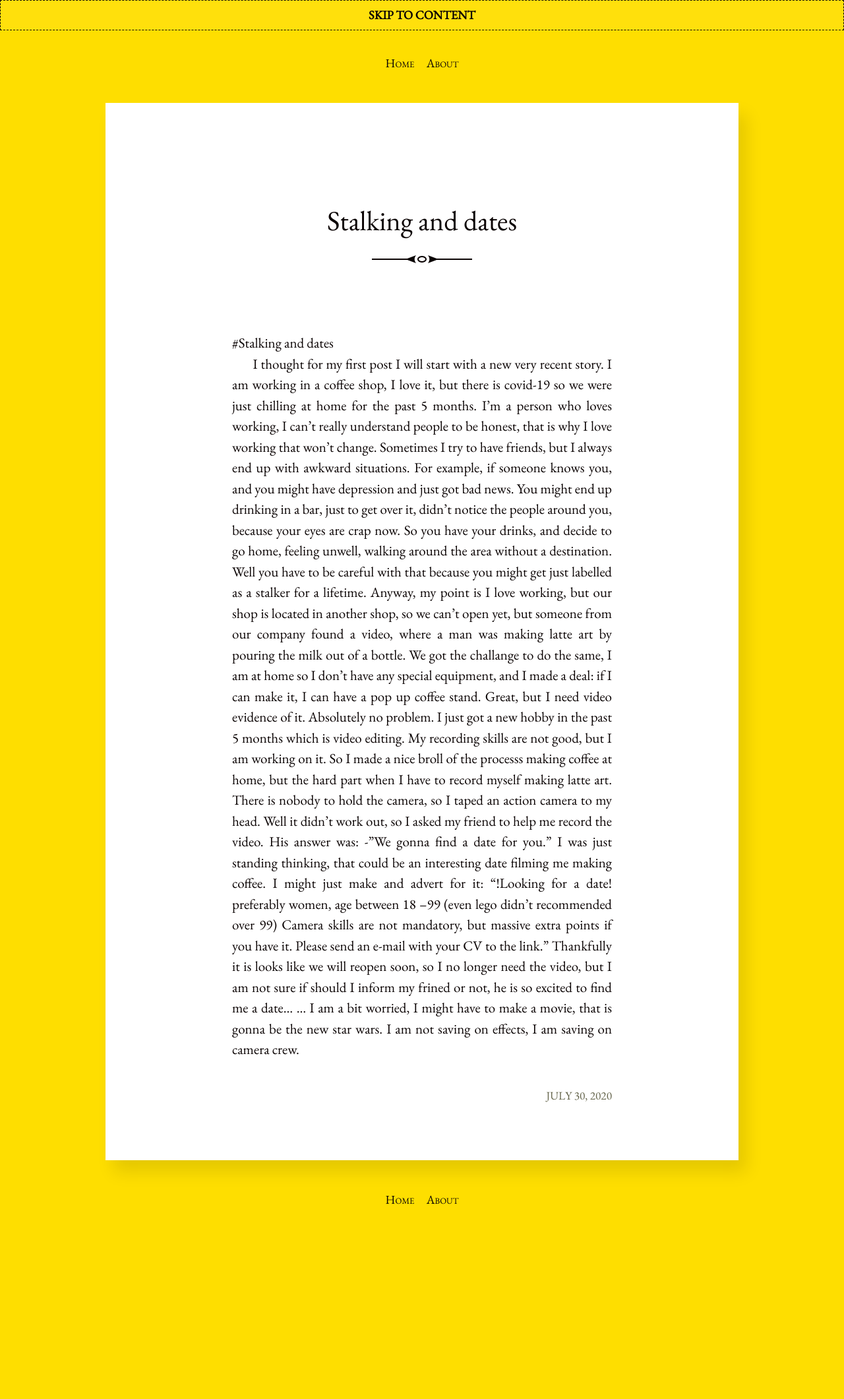
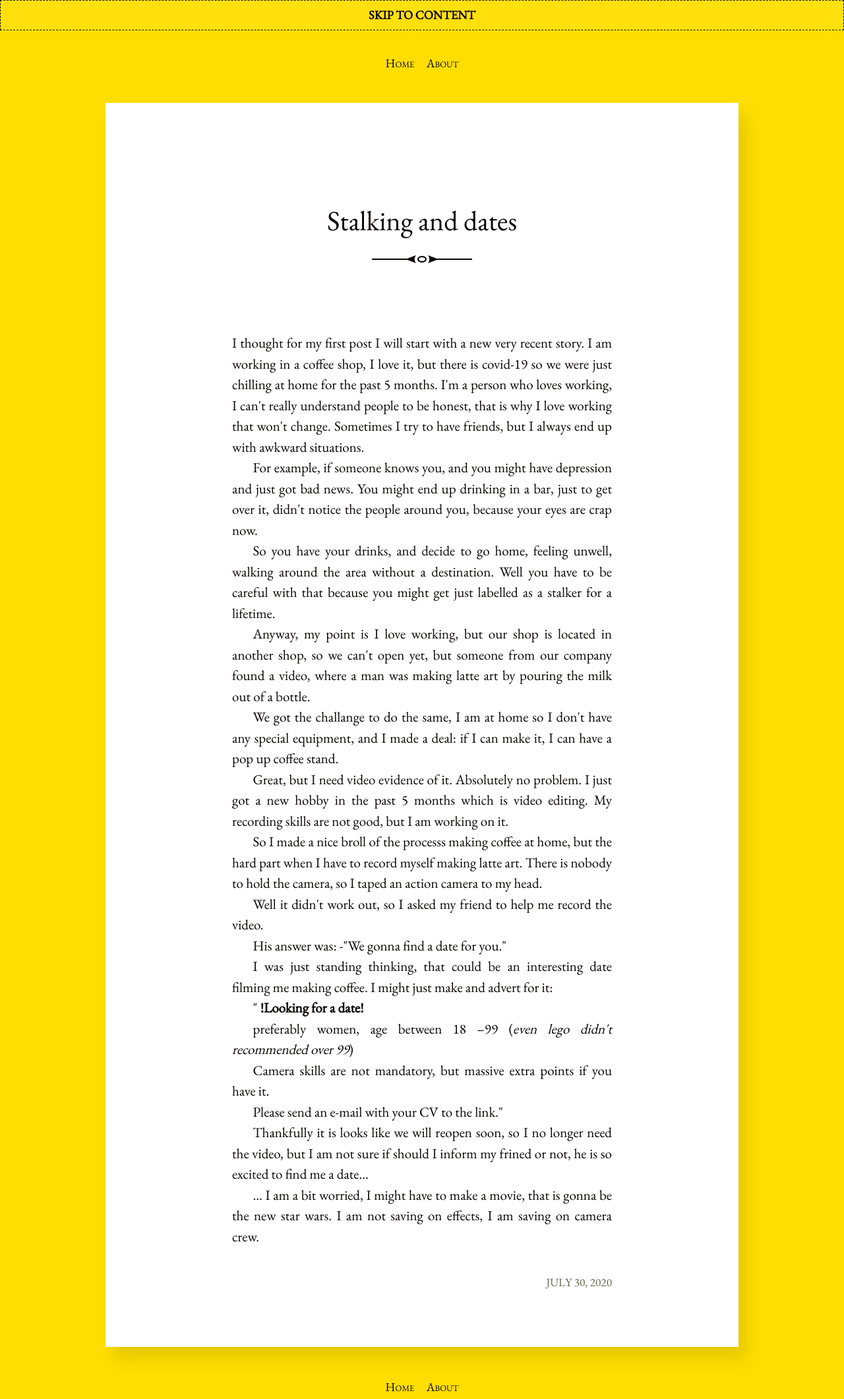
Before and after one commit to piratekex/blog_test2, a Jekyll site: the page built from _posts/2020-07-30-Stalking-and-dates.md, in a window 1280 px wide. Shown: the whole page at 66% size. Built offline with Jekyll 4.4.1, drawn with Linux system fonts in a browser that asks for light colours; before the commit the page ends 1838 px from its top, so only the background shows below that.

Commit message:
Update 2020-07-30-Stalking-and-dates.md

```diff
--- a/_posts/2020-07-30-Stalking-and-dates.md
+++ b/_posts/2020-07-30-Stalking-and-dates.md
@@ -5,21 +5,35 @@ title: "Stalking and dates"
 
 ---
 
-#Stalking and dates
 
-I thought for my first post I will start with a new very recent story. I am working in a coffee shop, I love it, but there is covid-19 so we were just chilling at home for the past 5 months. I’m a person who loves working, I can’t really understand people to be honest, that is why I love working that won’t change. Sometimes I try to have friends, but I always end up with awkward situations.
-For example, if someone knows you, and you might have depression and just got bad news. You might end up drinking in a bar, just to get over it, didn’t notice the people around you, because your eyes are crap now.
+I thought for my first post I will start with a new very recent story. I am working in a coffee shop, I love it, but there is covid-19 so we were just chilling at home for the past 5 months. I&#39;m a person who loves working, I can&#39;t really understand people to be honest, that is why I love working that won&#39;t change. Sometimes I try to have friends, but I always end up with awkward situations.
+
+For example, if someone knows you, and you might have depression and just got bad news. You might end up drinking in a bar, just to get over it, didn&#39;t notice the people around you, because your eyes are crap now.
+
 So you have your drinks, and decide to go home, feeling unwell, walking around the area without a destination. Well you have to be careful with that because you might get just labelled as a stalker for a lifetime.
-Anyway, my point is I love working, but our shop is located in another shop, so we can’t open yet, but someone from our company found a video, where a man was making latte art by pouring the milk out of a bottle.
-We got the challange to do the same, I am at home so I don’t have any special equipment, and I made a deal: if I can make it, I can have a pop up coffee stand.
+
+Anyway, my point is I love working, but our shop is located in another shop, so we can&#39;t open yet, but someone from our company found a video, where a man was making latte art by pouring the milk out of a bottle.
+
+We got the challange to do the same, I am at home so I don&#39;t have any special equipment, and I made a deal: if I can make it, I can have a pop up coffee stand.
+
 Great, but I need video evidence of it. Absolutely no problem. I just got a new hobby in the past 5 months which is video editing. My recording skills are not good, but I am working on it.
+
 So I made a nice broll of the processs making coffee at home, but the hard part when I have to record myself making latte art. There is nobody to hold the camera, so I taped an action camera to my head.
-Well it didn’t work out, so I asked my friend to help me record the video.
-His answer was: -”We gonna find a date for you.”
+
+Well it didn&#39;t work out, so I asked my friend to help me record the video.
+
+His answer was: -&quot;We gonna find a date for you.&quot;
+
 I was just standing thinking, that could be an interesting date filming me making coffee. I might just make and advert for it:
-“!Looking for a date!
-  preferably women, age between 18 –99 (even lego didn’t recommended over 99)
-  Camera skills are not mandatory, but massive extra points if you have it.
-  Please send an e-mail with your CV to the link.”
+
+&quot; **!Looking for a date!**
+
+preferably women, age between 18 –99 (_even lego didn&#39;t recommended over 99_)
+
+Camera skills are not mandatory, but massive extra points if you have it.
+
+Please send an e-mail with your CV to the link.&quot;
+
 Thankfully it is looks like we will reopen soon, so I no longer need the video, but I am not sure if should I inform my frined or not, he is so excited to find me a date...
+
 … I am a bit worried, I might have to make a movie, that is gonna be the new star wars. I am not saving on effects, I am saving on camera crew.
```
